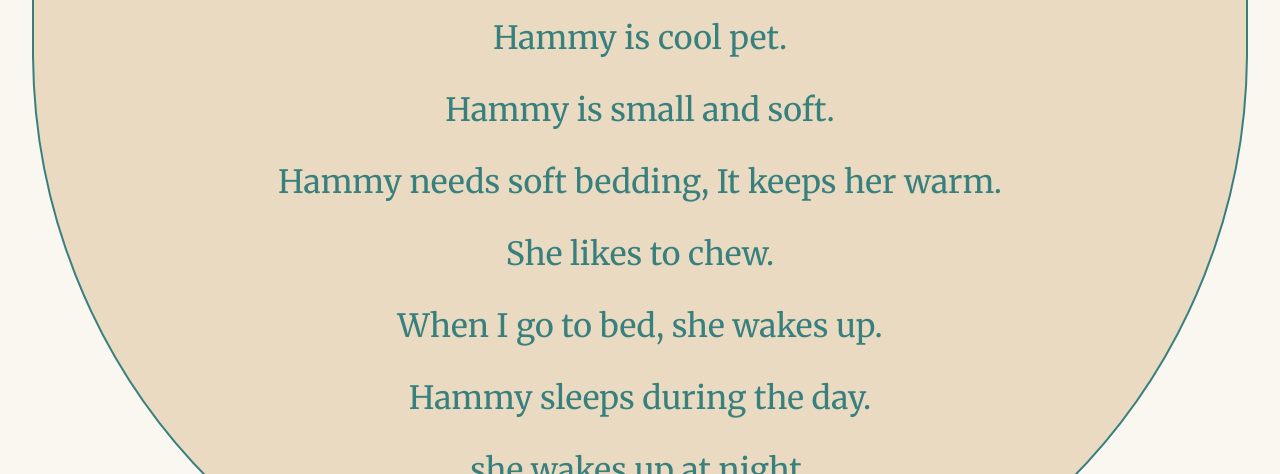
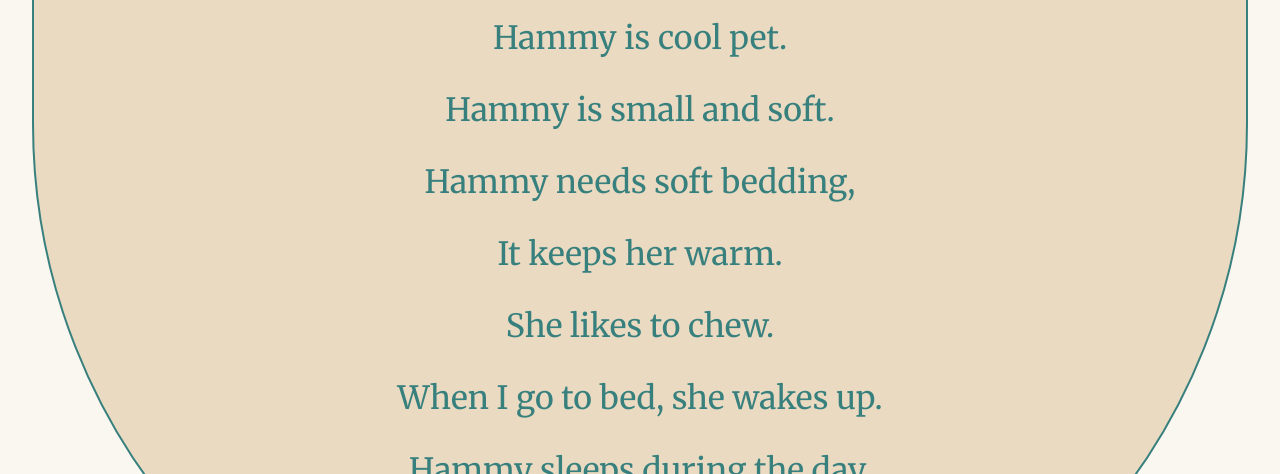
Before and after one commit to jhbrave/vic_hammy, a plain HTML site: page index.html in a window 1280 px wide. Shown: the part 705-1179 px from the top of the page. Drawn offline with Linux system fonts and the light colour scheme.

Commit message:
Update index.html

```diff
--- a/index.html
+++ b/index.html
@@ -24,9 +24,11 @@
 
 
         <h2>Hammy's Fun Facts</h2>
+
         <p>Hammy is cool pet.</p>
         <p>Hammy is small and soft.</p>
-        <p>Hammy needs soft bedding, It keeps her warm.</p>
+        <p>Hammy needs soft bedding,</p>
+        <p>It keeps her warm.</p>
         <p>She likes to chew.</p>
         <p>When I go to bed, she wakes up.</p>
         <p> Hammy sleeps during the day.</p>
```
